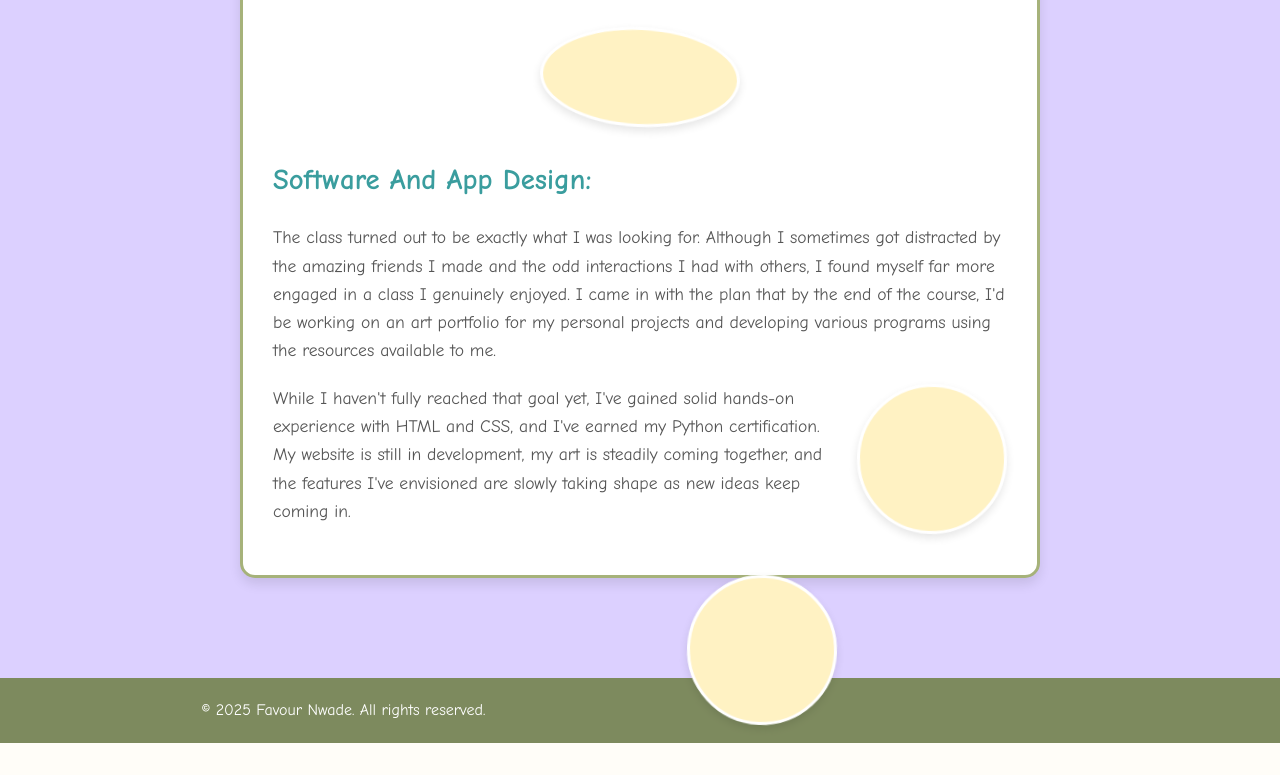
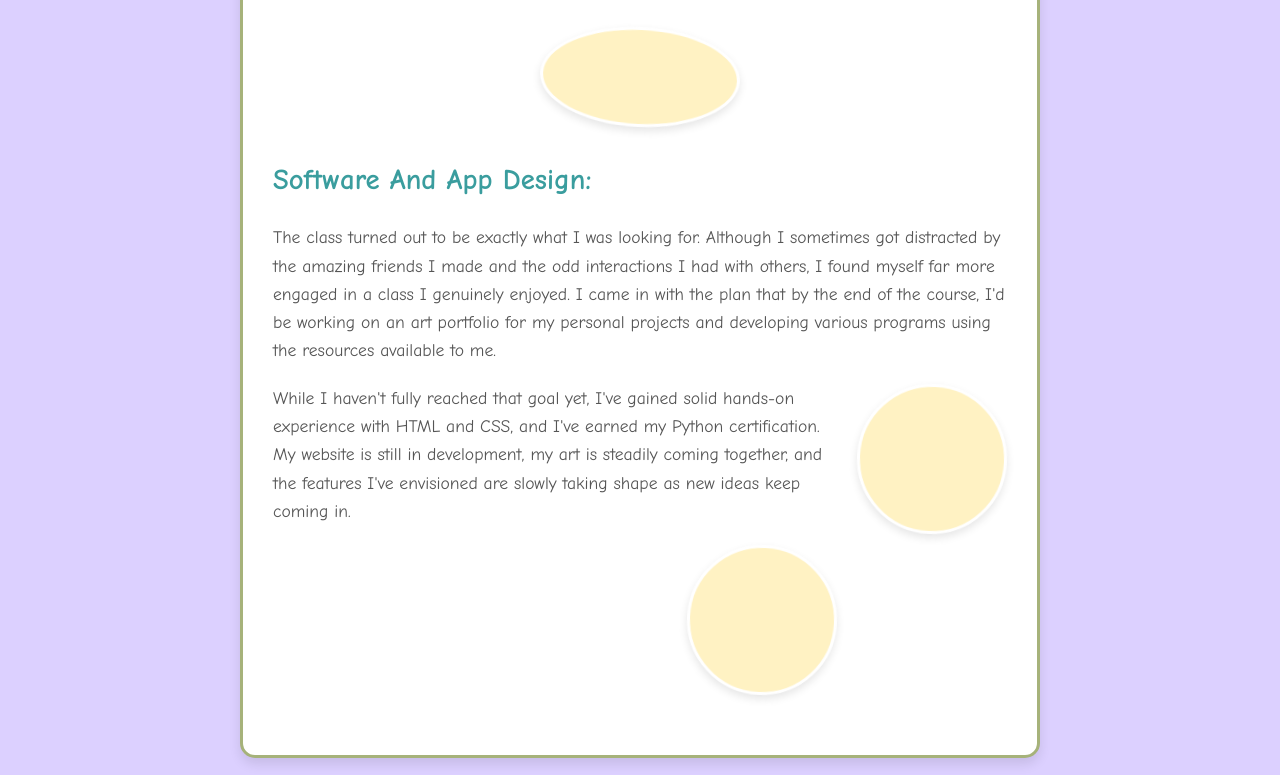
Before and after one commit to Fayes-braincell/Fayes-braincell.github.io, a plain HTML site: page index.html in a window 1280 px wide. Shown: the part 3072-3847 px from the top of the page. Before the commit the page ends 3815 px from the top, so only its background shows below. Drawn offline with Linux system fonts and the light colour scheme; a script that the page names is missing.

Commit message:
Update style.css

```diff
--- a/style.css
+++ b/style.css
@@ -344,6 +344,7 @@ body {
   border-radius: 15px;
   box-shadow: 0 6px 12px rgba(0, 0, 0, 0.1);
   border: 3px solid var(--sage-green-medium);
+  overflow: hidden; /* Ensure content doesn't overflow */
 }
 
 .about-content p {
@@ -374,9 +375,19 @@ body {
   margin: 0 0 20px 20px;
 }
 
+.image-wrapper {
+  display: inline-block;
+  float: right;
+  margin: 0 0 30px 20px;
+  max-width: 150px;
+}
+
 .far-bottom-right {
-  float: right;
-  margin: 30px 0 0 20px;
+  float: none;
+  margin: 0;
+  position: relative;
+  right: 0;
+  max-width: 100%;
 }
 
 /* Footer */
@@ -419,6 +430,13 @@ footer {
   transform: rotate(-5deg) scale(1.05);
 }
 
+/* Clearfix for floated elements */
+.about-content::after {
+  content: "";
+  display: table;
+  clear: both;
+}
+
 /* Responsive Design */
 @media (min-width: 768px) {
   .project-card {
@@ -431,6 +449,13 @@ footer {
 
   .project-info {
     flex: 2;
+  }
+}
+
+@media (max-width: 1200px) {
+  .about-content {
+    max-width: 90%;
+    padding: 25px;
   }
 }
 
@@ -473,9 +498,13 @@ footer {
     height: 100px;
   }
 
-  .top-right, .bottom-right, .far-bottom-right {
+  .top-right, .bottom-right, .far-bottom-right, .image-wrapper {
     float: none;
     margin: 20px auto;
     display: block;
+    position: relative;
+    right: auto;
   }
 }
+  }
+}
```
